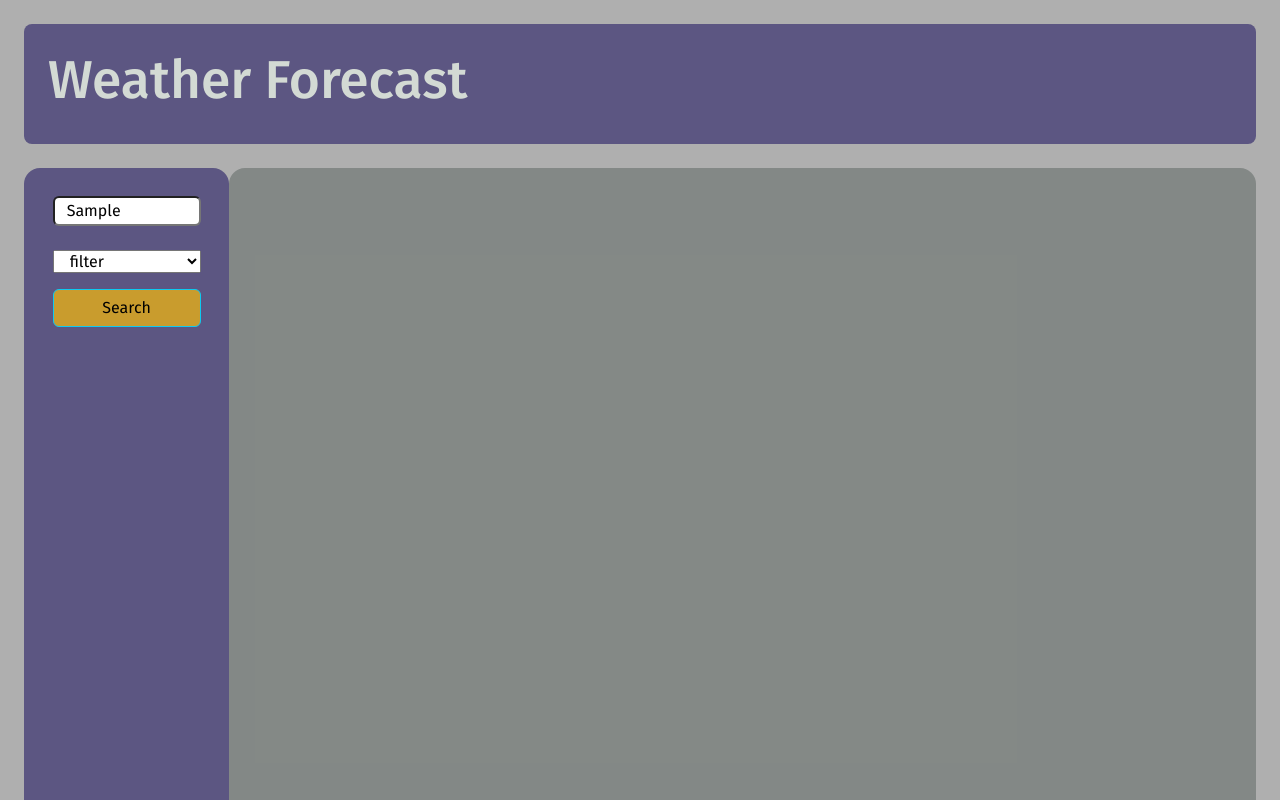
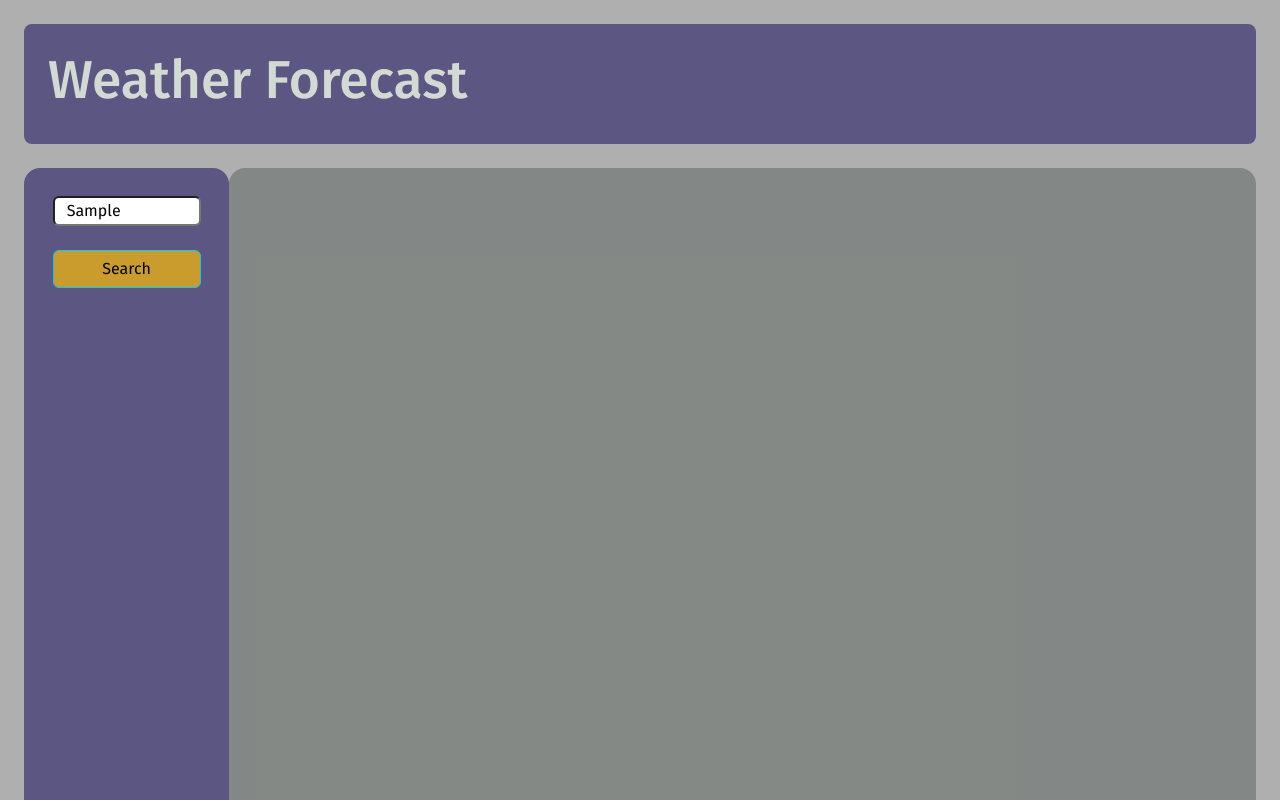
Before and after one commit to Truecoding4life/Weather-Website, a plain HTML site: page index.html in a window 1280 px wide. Both pictures are taken after typing "Sample" into the empty fields and a click on the button "Search". Shown: the top 800 px of the page. Drawn offline with nearby package versions, Linux system fonts and the light colour scheme; no server answers.

Commit message:
Readme finished

```diff
--- a/asset/script.js
+++ b/asset/script.js
@@ -2,6 +2,8 @@ $(document).ready(function () {
 var buttoncontainer=$('#buttonContainer');
 console.log(buttoncontainer);
 var cities = JSON.parse(localStorage.getItem("cities")) || [];
+console.log()
+console.log(cities);
 cities.forEach(city => {
     var button = $('<button>');
     console.log(button);
@@ -12,11 +14,12 @@ cities.forEach(city => {
     var searchInput = $('input[name="userInput"]');
     var requestUrl;
     $('#searchButton').on('click', function (event) {
-        event.preventDefault;
+        // event.preventDefault;
 
        var search = searchInput.val();
         console.log(search);
-        fetchToGeo();
+        $('#weatherdisplay').empty();
+        fetchToGeo(search);
 
 
         // IN ORDER TO USE WEATHER API WE MUST OBEY THEIR RULE SO WE HAVE TO REQUEST FOR LON AND LAT BEFORE WE CAN FIND THE DATA
@@ -42,6 +45,7 @@ cities.forEach(city => {
 
                     // ONCE WE HAVE LAT && LON WE CAN INSERT THAT INTO FUNCTION AND REQUEST FOR THE DATA WE WANT
                     function fetchtoData(a, b) {
+
                         requestUrl = 'https://api.openweathermap.org/data/2.5/forecast?lat=' + a + '&lon=' + b + '&appid=f60935b102f3c62d074d56612d72ebbd';
                         fetch(requestUrl)
                             .then(function (response) {
@@ -65,6 +69,7 @@ cities.forEach(city => {
                                             console.log(cityName);
                                             var header = $('<h4>').text("Search results for: " + cityName);
                                             card.append(header);
+
                                             $('#weatherdisplay').append(card);
 
                                             for (var i = 0; i < 39; i++) {
@@ -101,4 +106,4 @@ cities.forEach(city => {
         var code = e.key; // recommended to use e.key, it's normalized across devices and languages
         if (code === "Enter") e.preventDefault();
     })
-})
+} )
--- a/asset/styles.css
+++ b/asset/styles.css
@@ -3,9 +3,12 @@
 }
 #weatherdisplay {
     background-color: rgba(121, 127, 124, 0.801);
+    height: 1250px;
+
 }
 #searchbar {
     background-color: var(--thememain);
+    height: 1250px;
 }
 * {
     font-family: 'Fira Sans'
--- a/index.html
+++ b/index.html
@@ -23,15 +23,10 @@
 
     <main class="row vh-100 m-4">
 
-        <div id="searchbar" class="col-3 col-lg-2 col-sm-4 vh-100 rounded-4">
+        <div id="searchbar" class="col-3 col-lg-2 col-sm-4 rounded-4">
             <div class=" vh-100 rounded-3 m-1">
                 <form class="row justify-content-center">
                     <input class="my-4 w-75 h-4 rounded-2" id="search" type=text name="userInput" placeholder="search"></input>
-                    <select class="mb-3 w-75 h-45" id="format">
-                        <option value="" class="fs-5"> filter</option>
-                        <option value="">Option isn't available</option>
-                        <option value="Zipcode" type="option" >Option isn't available</option>
-                    </select>
                     <button type="button" class="btn btn-info w-75 h-25 " id="searchButton">Search</button>
                 </form>
                 <div id="buttonContainer" class="align-content-center text-center m-4">
@@ -40,7 +35,7 @@
             <div> </div>
         </div>
 
-        <div id="weatherdisplay" class="col-9 col-lg-10 vh-100 rounded-4 ">
+        <div id="weatherdisplay" class="col-9 col-lg-10 rounded-4 ">
         </div>
 
     </main>
```
Also changed, not shown: asset/img/Feature.png (added), 1 other file.
